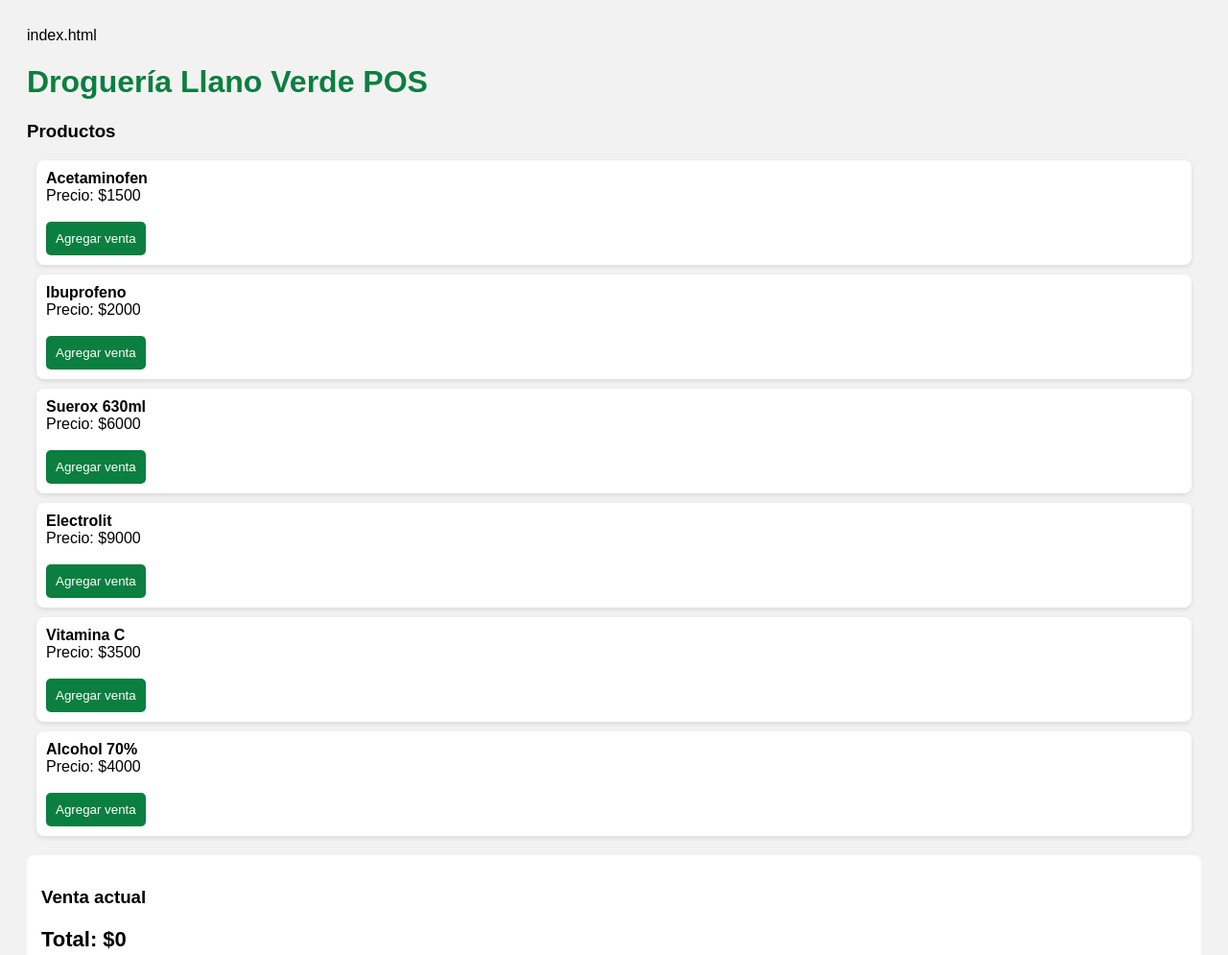
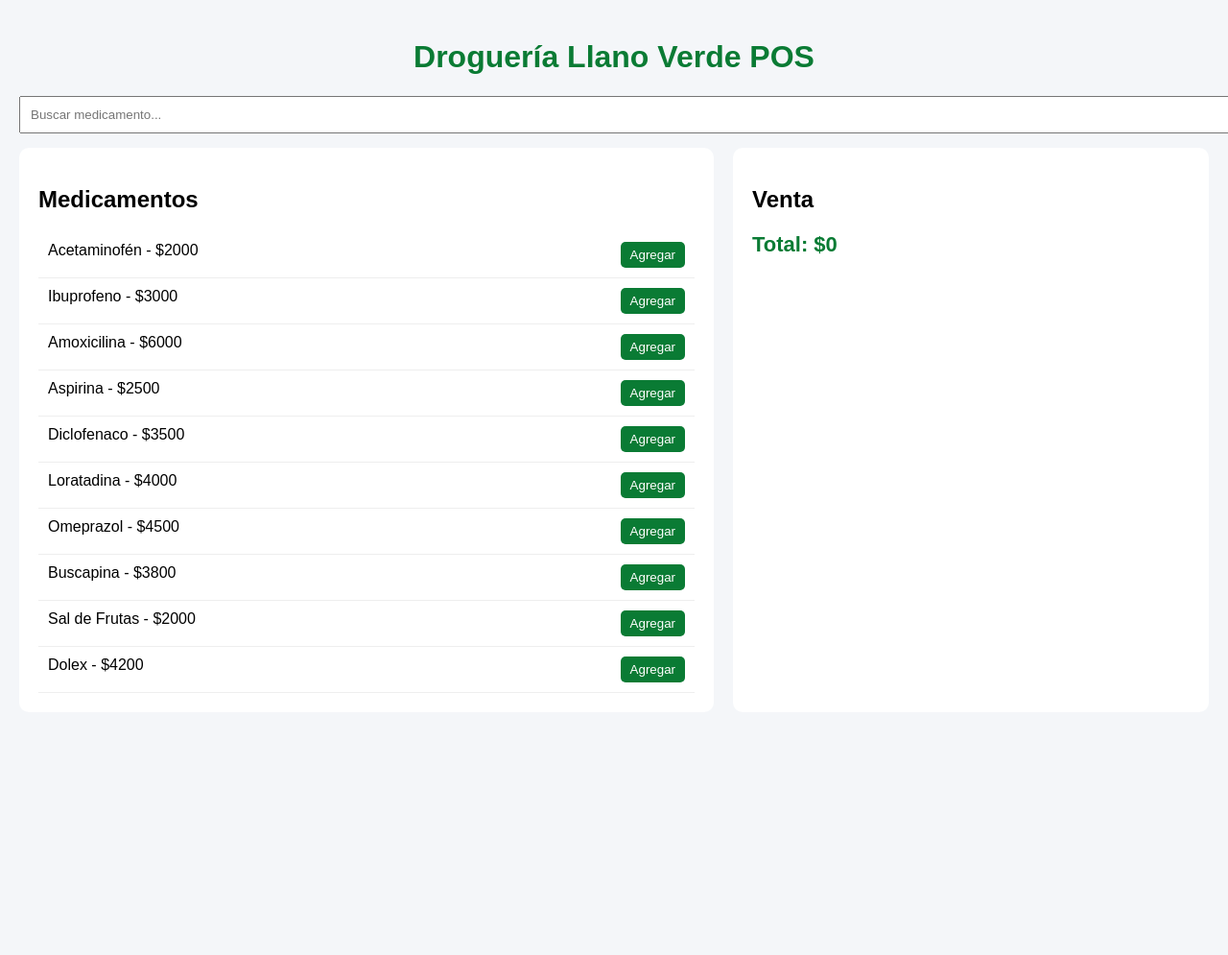
Before and after one commit to llanoverde/drogueria-llano-verde-Acacias-pos, a plain HTML site: page index.html in a window 1280 px wide. Shown: the top 995 px of the page at 96% size. After the commit the page ends 800 px from the top, so only its background shows below. Drawn offline with Linux system fonts and the light colour scheme.

Commit message:
Update index.html

```diff
--- a/index.html
+++ b/index.html
@@ -1,117 +1,176 @@
-index.html
 <!DOCTYPE html>
-<html>
+<html lang="es">
 <head>
 <meta charset="UTF-8">
 <title>Droguería Llano Verde POS</title>
 
 <style>
+
 body{
-font-family:Arial;
-background:#f2f2f2;
+font-family: Arial;
+background:#f4f6f9;
+margin:0;
 padding:20px;
 }
 
 h1{
-color:#0a7f3f;
+text-align:center;
+color:#0a7b34;
+}
+
+.container{
+display:flex;
+gap:20px;
+}
+
+.productos{
+width:60%;
+background:white;
+padding:20px;
+border-radius:10px;
+}
+
+.ventas{
+width:40%;
+background:white;
+padding:20px;
+border-radius:10px;
 }
 
 .producto{
-background:white;
+border-bottom:1px solid #eee;
 padding:10px;
-margin:10px;
-border-radius:8px;
-box-shadow:0 2px 5px rgba(0,0,0,0.1);
+display:flex;
+justify-content:space-between;
 }
 
 button{
-background:#0a7f3f;
+background:#0a7b34;
 color:white;
 border:none;
-padding:10px;
+padding:6px 10px;
 border-radius:5px;
 cursor:pointer;
 }
 
 button:hover{
-background:#096a35;
+background:#095f29;
 }
 
-#total{
-font-size:22px;
-margin-top:20px;
-font-weight:bold;
+#buscar{
+width:100%;
+padding:10px;
+margin-bottom:15px;
 }
 
-#carrito{
+.total{
+font-size:22px;
+font-weight:bold;
+color:#0a7b34;
 margin-top:20px;
-background:white;
-padding:15px;
-border-radius:8px;
 }
+
 </style>
-
 </head>
 
 <body>
 
 <h1>Droguería Llano Verde POS</h1>
 
-<h3>Productos</h3>
+<input type="text" id="buscar" placeholder="Buscar medicamento..." onkeyup="buscar()">
 
-<div id="productos"></div>
+<div class="container">
 
-<div id="carrito">
-<h3>Venta actual</h3>
-<ul id="lista"></ul>
-<div id="total">Total: $0</div>
+<div class="productos">
+
+<h2>Medicamentos</h2>
+
+<div id="listaProductos"></div>
+
+</div>
+
+<div class="ventas">
+
+<h2>Venta</h2>
+
+<ul id="listaVenta"></ul>
+
+<div class="total" id="total">Total: $0</div>
+
+</div>
+
 </div>
 
 <script>
 
 let productos = [
-{nombre:"Acetaminofen",precio:1500},
-{nombre:"Ibuprofeno",precio:2000},
-{nombre:"Suerox 630ml",precio:6000},
-{nombre:"Electrolit",precio:9000},
-{nombre:"Vitamina C",precio:3500},
-{nombre:"Alcohol 70%",precio:4000}
+
+{nombre:"Acetaminofén",precio:2000},
+{nombre:"Ibuprofeno",precio:3000},
+{nombre:"Amoxicilina",precio:6000},
+{nombre:"Aspirina",precio:2500},
+{nombre:"Diclofenaco",precio:3500},
+{nombre:"Loratadina",precio:4000},
+{nombre:"Omeprazol",precio:4500},
+{nombre:"Buscapina",precio:3800},
+{nombre:"Sal de Frutas",precio:2000},
+{nombre:"Dolex",precio:4200}
+
 ]
 
 let total = 0
 
-let contenedor = document.getElementById("productos")
-let lista = document.getElementById("lista")
+function mostrarProductos(lista){
 
-productos.forEach(p=>{
+let contenedor = document.getElementById("listaProductos")
+
+contenedor.innerHTML=""
+
+lista.forEach(p=>{
 
 let div=document.createElement("div")
 div.className="producto"
 
 div.innerHTML=`
-<b>${p.nombre}</b><br>
-Precio: $${p.precio}<br><br>
-<button onclick="vender('${p.nombre}',${p.precio})">Agregar venta</button>
+<span>${p.nombre} - $${p.precio}</span>
+<button onclick="vender('${p.nombre}',${p.precio})">Agregar</button>
 `
 
 contenedor.appendChild(div)
 
 })
 
+}
+
 function vender(nombre,precio){
 
+let lista=document.getElementById("listaVenta")
+
 let item=document.createElement("li")
+
 item.innerText=nombre+" - $"+precio
+
 lista.appendChild(item)
 
-total += precio
+total+=precio
 
 document.getElementById("total").innerText="Total: $"+total
 
 }
 
+function buscar(){
+
+let texto=document.getElementById("buscar").value.toLowerCase()
+
+let filtrados=productos.filter(p=>p.nombre.toLowerCase().includes(texto))
+
+mostrarProductos(filtrados)
+
+}
+
+mostrarProductos(productos)
+
 </script>
 
 </body>
 </html>
-<!-- cambio -->
```
